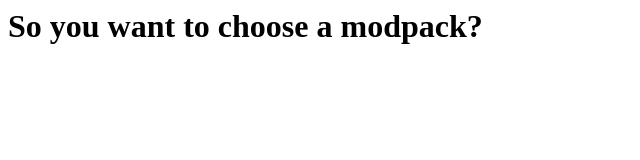
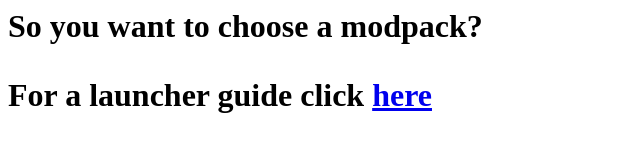
Before and after one commit to anonymous-from-space/mmcg-website, a plain HTML site: page index.html in a window 1280 px wide. Shown: the whole page, without its empty margins (0-640 px from the left). Drawn offline with Linux system fonts and the light colour scheme.

Commit message:
Create index.html

```diff
--- a/index.html
+++ b/index.html
@@ -3,4 +3,5 @@
     <title>/mmcg/ - Modded Minecraft General</title>
     <body>
       <h1>So you want to choose a modpack?<h1>
+      <p>For a launcher guide click <a href="https://mmcg.neocities.org/launcher.html">here</a></p>
     </html>
```
